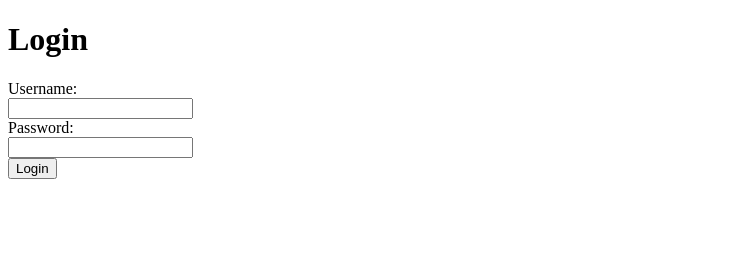
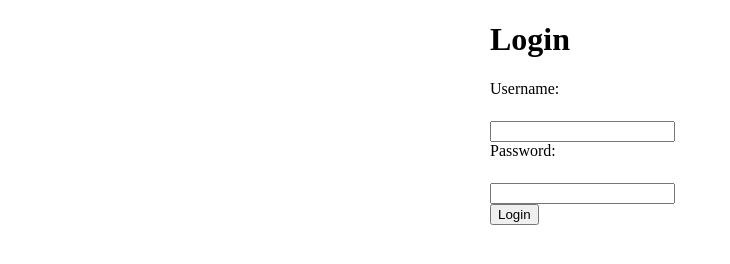
Before and after one commit to iamneo-production/edadaafdcb305677720bfdbccbfebeddone, a plain HTML site: page public/index.html in a window 1280 px wide. Shown: the whole page, without its empty margins (0-730 px from the left). Drawn offline with Linux system fonts and the light colour scheme.

Commit message:
Backup Commit

```diff
--- a/public/style.css
+++ b/public/style.css
@@ -1,4 +1,10 @@
 .container{
     width:300px;
-    margin-top: ;
+    margin-top: 20px;
+    margin-bottom: 20px;
+    margin: 20px auto;
 }
+label{
+    display: block;
+    margin-bottom: 5px;
+}
```
Also changed, not shown: public/index.html (+2 -1 lines).
